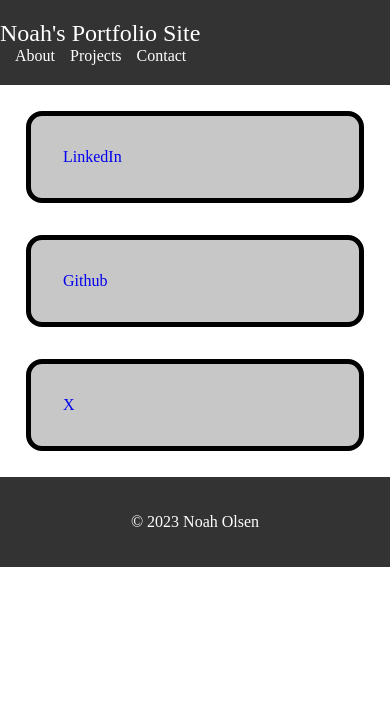
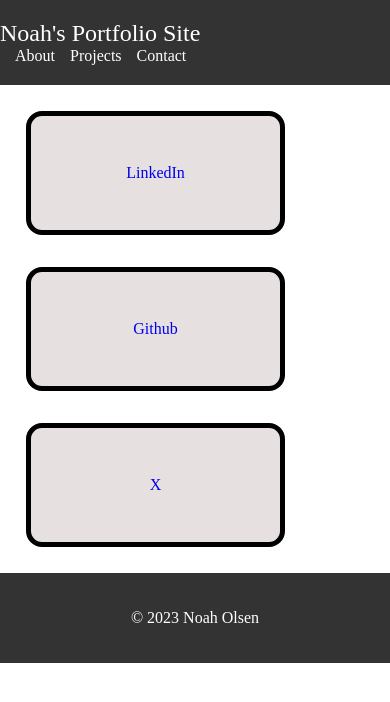
Before and after one commit to noah23olsen/portfolio-site, a Vue app: page /contact in a window 390 px wide. Shown: the top 702 px of the page. Built offline with nearby package versions, Linux system fonts and the light colour scheme.

Commit message:
pushing responsive design changes. the code needs to be redesigned later because its too complex and inefficient

```diff
--- a/src/components/AboutMe.vue
+++ b/src/components/AboutMe.vue
@@ -19,7 +19,7 @@
           </p>
         </div>
         <div class="about-me-image">
-          <img :src="imageSrc">
+          <img id="aboutMeImg" :src="imageSrc">
         </div>
       </section>
     </div>
@@ -38,6 +38,29 @@
 </script>
 
 <style scoped>
+@media only screen and (max-width:500px){
+  #aboutMeImg{
+    padding:0px;
+    display:none;
+  }
+  div.about-me-image{
+    align-items: center;
+  }
+  section.about-me{
+    margin: 0 0 0 0
+  }
+  .about-me-content {
+  width:100%;
+  padding:0;
+  }
+  .about-me p{
+    margin:0;
+  }
+  .main-content{
+    padding:0px;
+  }
+
+}
 .main-content {
   padding: 50px 0;
 }
@@ -49,8 +72,8 @@
 }
 
 .about-me-content {
+  padding:2rem;
   flex: 1;
-  padding-left:10rem;
   width:50%;
 }
 
--- a/src/components/ContactNoah.vue
+++ b/src/components/ContactNoah.vue
@@ -1,15 +1,21 @@
 <template>
   <main>
     <section class="contact-section">
+        <a href="https://www.linkedin.com/in/noaholsen-/">
         <div class="site-link">
-            <a href="https://www.linkedin.com/in/noaholsen-/">LinkedIn</a>
+            <p>LinkedIn</p>
         </div>
+        </a>
+        <a href="https://github.com/noah23olsen">
         <div class="site-link">
-            <a href="https://github.com/noah23olsen">Github</a>
+            <p>Github</p>
         </div>
+        </a>
+        <a href="https://twitter.com/sirNoahOlsen">
         <div class="site-link">
-            <a href="https://twitter.com/sirNoahOlsen">X</a>
+            <p>X</p>
         </div>
+        </a>
     </section>
   </main>
 </template>
@@ -22,11 +28,17 @@
 
 <style>
 div.site-link{
+    text-align: center;
     padding:2rem;
     border:5px solid black;
     margin:1rem;
     border-radius: 1rem;
-    background-color:rgba(67, 63, 63, 0.292);
+    background-color:rgba(168, 147, 147, 0.292);
+    width: 50%;
+}
+div.site-link:hover{
+    background-color:white;
+
 }
 .contact-section{
     padding:10px;
--- a/src/components/NavBar.vue
+++ b/src/components/NavBar.vue
@@ -22,6 +22,13 @@
 .navbar {
   background-color: #333; /* Change navbar background color */
   padding: 20px 0;
+  width:100%;
+  overflow-x:hidden;
+}
+@media only screen and (max-width:500px){
+  .navbar{
+    overflow-x:hidden;
+  }
 }
 
 .logo {
--- a/src/components/NoahsProjects.vue
+++ b/src/components/NoahsProjects.vue
@@ -146,4 +146,9 @@
     color:white;
     text-align: center;
 }
+@media only screen and (max-width:500px){
+    .projectsSection{
+    grid-template-columns: 1fr;
+  }
+}
 </style>
```
